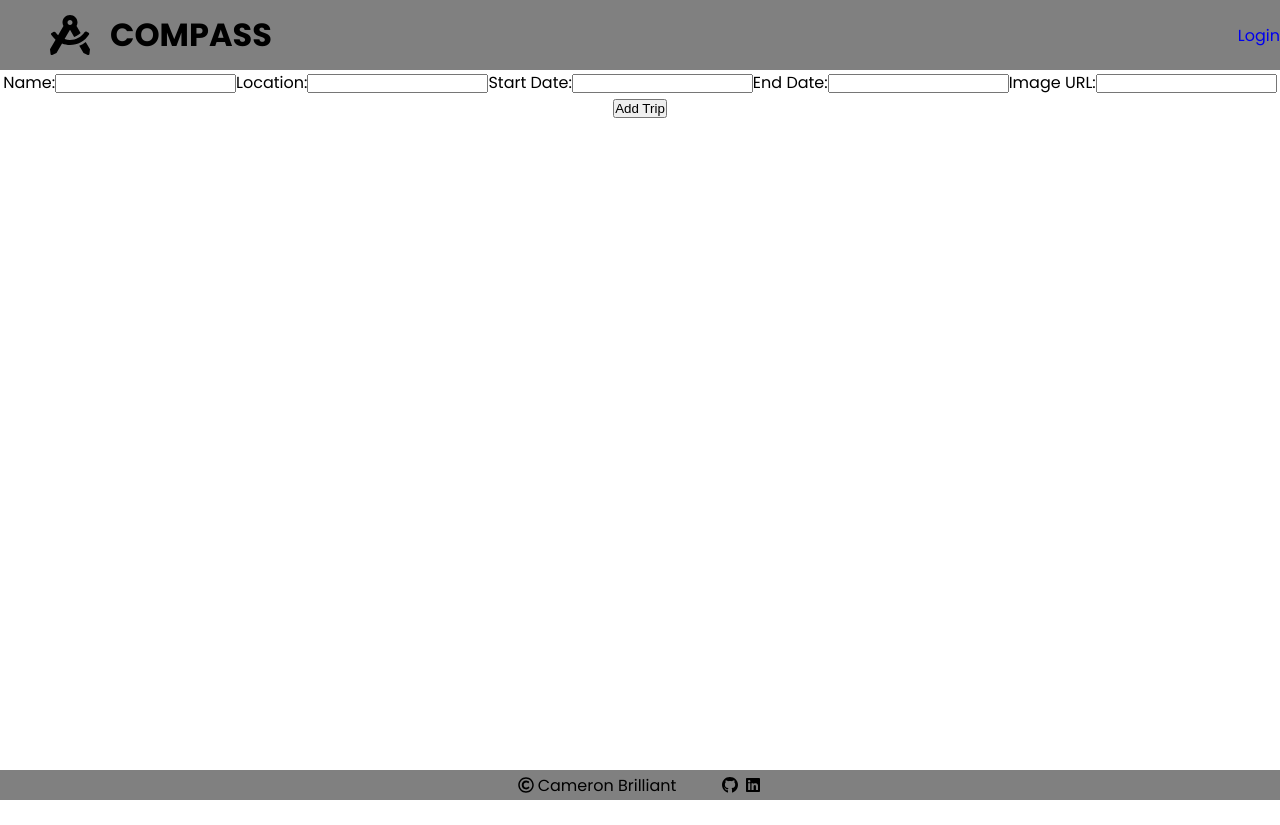
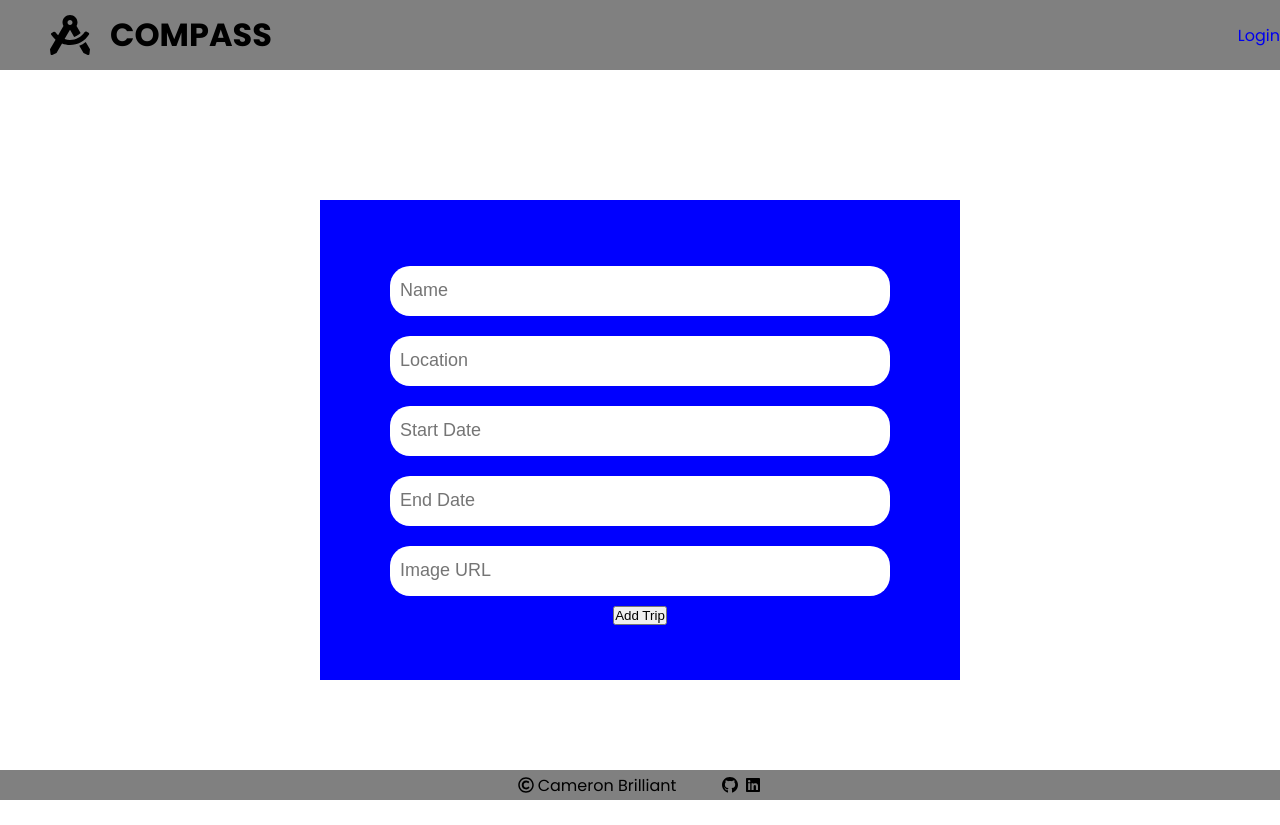
Before and after one commit to cbrilliant20/Compass, a React (Create React App) app in the folder client/: page /trips/new in a window 1280 px wide. Built offline with nearby package versions, Linux system fonts and the light colour scheme.

Commit message:
create screen better

```diff
--- a/client/src/screens/TripCreate/TripCreate.css
+++ b/client/src/screens/TripCreate/TripCreate.css
@@ -0,0 +1,30 @@
+.trip-create-form {
+  position: absolute;
+  position: fixed;
+  top: 25%;
+  left: 50%;
+  transform: translate(-50%);
+  display: flex;
+  flex-direction: column;
+  justify-content: center;
+  align-items: center;
+
+  background-color: blue;
+  width: 50%;
+  height: 60vh;
+}
+
+.trip-create-form input {
+  width: 500px;
+  height: 50px;
+  margin: 10px 0;
+  border-radius: 20px;
+  padding: 10px;
+  font-size: 18px;
+  border: none;
+  outline: none;
+}
+
+.trip-create-form input * {
+font-size: 35px;
+}
--- a/client/src/screens/TripCreate/TripCreate.jsx
+++ b/client/src/screens/TripCreate/TripCreate.jsx
@@ -1,3 +1,4 @@
+import "./TripCreate.css"
 import { useState } from "react"
 import { useHistory } from "react-router-dom"
 import { postTrip } from "../../services/trips"
@@ -38,32 +39,17 @@ const TripCreate = (props) => {
 
 
   return (
-    <form
+    <form className="trip-create-form"
     onSubmit={(e) => {
         e.preventDefault();
         tripsCreate(formData);
   }}>
-    <label>
-      Name:
-      <input type="text" name="name" value={name} onChange={handleChange} />
-    </label>
-    <label>
-      Location:
-      <input type="text" name="location" value={location} onChange={handleChange} />
-    </label>
-    <label>
-      Start Date:
-      <input type="text" name="date_start" value={date_start} onChange={handleChange} />
-    </label>
-    <label>
-      End Date:
-      <input type="text" name="date_end" value={date_end} onChange={handleChange} />
-    </label>
-    <label>
-      Image URL:
-      <input type="text" name="img_url" value={img_url} onChange={handleChange} />
-      </label>
-      <button>Add Trip</button>
+      <input type="text" name="name" placeholder="Name" value={name} onChange={handleChange} />
+      <input type="text" name="location" placeholder="Location" value={location} onChange={handleChange} />
+      <input type="text" placeholder="Start Date"name="date_start" value={date_start} onChange={handleChange} />
+      <input type="text" name="date_end" placeholder="End Date" value={date_end} onChange={handleChange} />
+      <input type="text" name="img_url" placeholder="Image URL" value={img_url} onChange={handleChange} />
+    <button>Add Trip</button>
   </form>
   )
 }
--- a/client/src/screens/Trips/Trips.css
+++ b/client/src/screens/Trips/Trips.css
@@ -11,6 +11,7 @@
   justify-content: space-evenly;
   align-items: center;
 flex-wrap: wrap;
+position: relative;
 }
 
 .trips-header {
```
